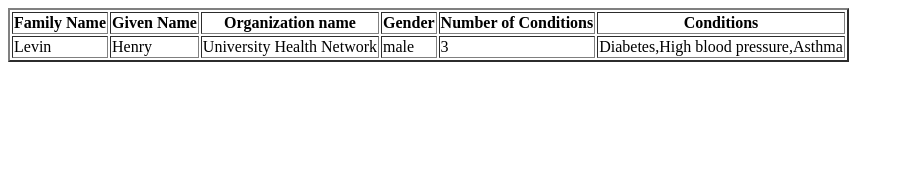
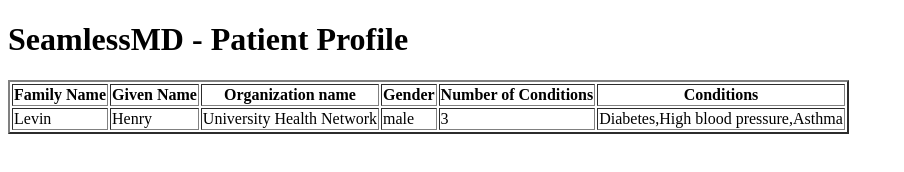
Before and after one commit to LeMichael88/SeamlessMD, a plain HTML site: page index.html in a window 1280 px wide. Shown: the whole page, without its empty margins (0-904 px from the left). Drawn offline with nearby package versions, Linux system fonts and the light colour scheme.

Commit message:
Update index.html

```diff
--- a/index.html
+++ b/index.html
@@ -37,6 +37,7 @@
 <body>
   <div class="wrapper">
     <div class="profile">
+      <h1>SeamlessMD - Patient Profile</h1>
       <table id="userdata" border="2">
         <thead>
           <th>Family Name</th>
```
